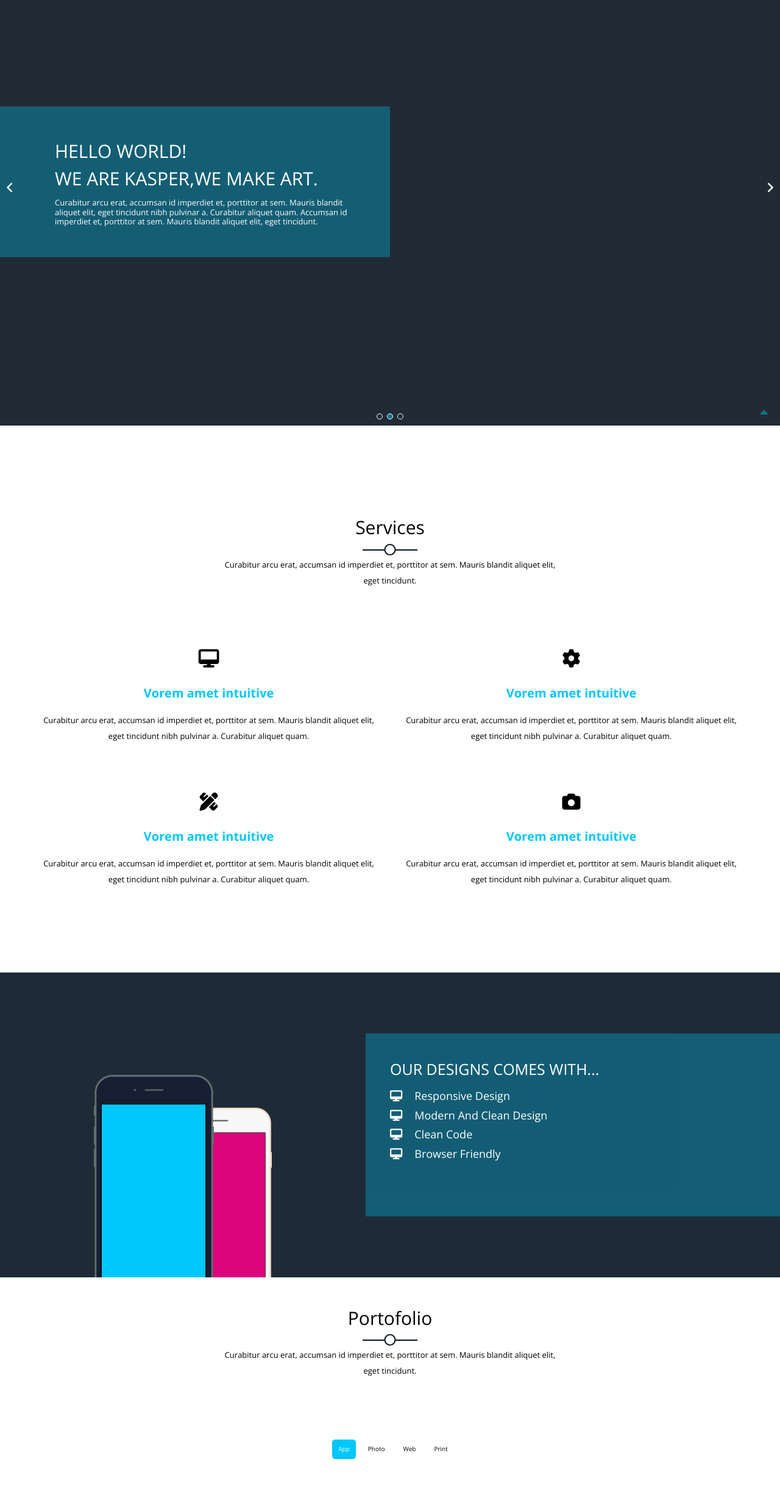
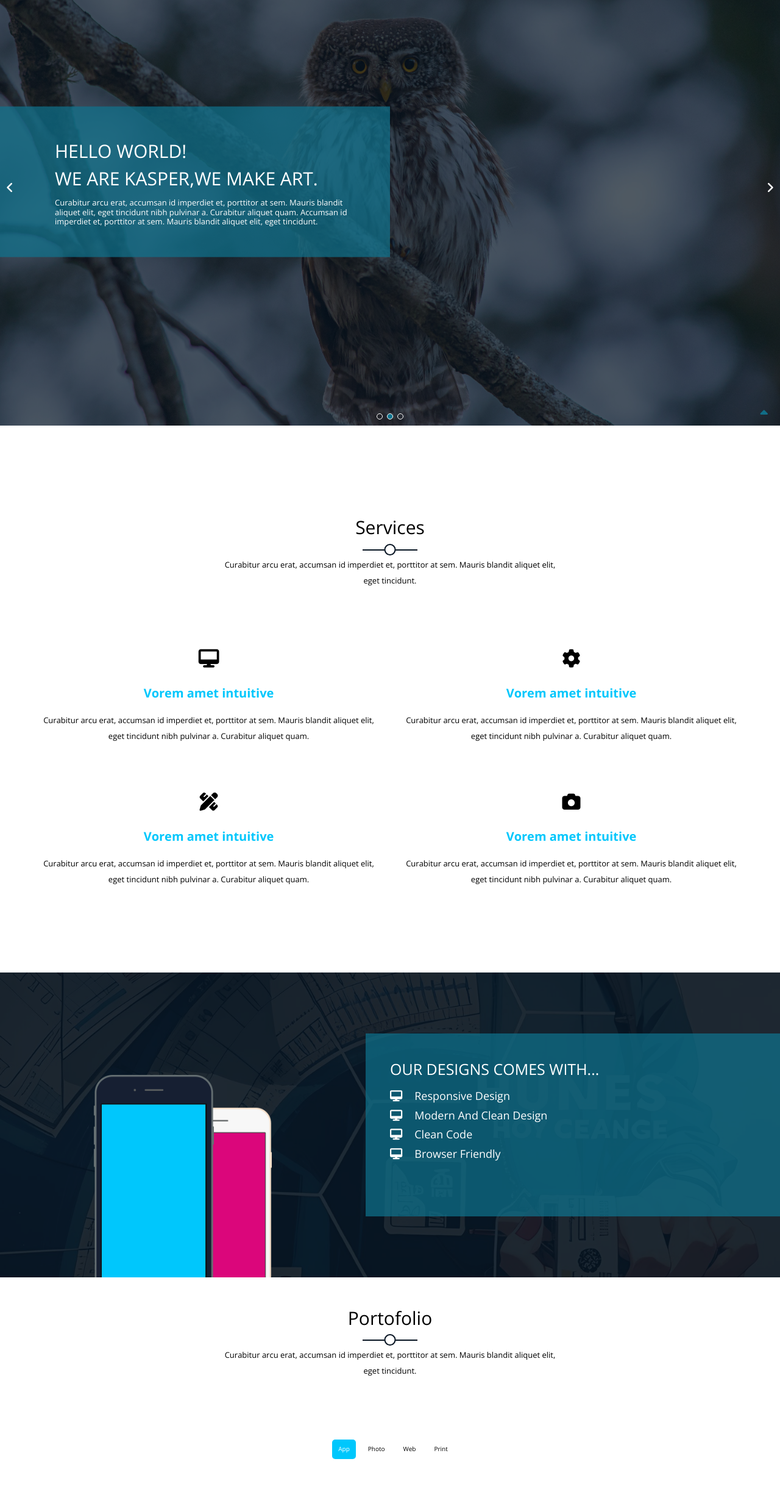
Before and after one commit to SalmaGhanim/Kasper-Template, a plain HTML site: page index.html in a window 1280 px wide. Shown: the part 102-2572 px from the top of the page at 61% size. Drawn offline with nearby package versions, Linux system fonts and the light colour scheme; the site is published under a folder, as on GitHub Pages, so addresses that start at the root find nothing; a web font is replaced by a local one.

Commit message:
Update kasper.css

```diff
--- a/css/kasper.css
+++ b/css/kasper.css
@@ -209,7 +209,7 @@ header nav .toggle-menue:hover + ul li a{
 /*Srart of Landing*/
 .landing{
     background-color: #626364;
-    background-image: url(/images/background.jpg);
+    background-image: url(../images/background.jpg);
     background-size: cover;
     height: 100vh;
     width: 100%;
@@ -380,7 +380,7 @@ header nav .toggle-menue:hover + ul li a{
     width: 100%;
     padding-top: var(--sec-padding);
     padding-bottom: var(--sec-padding);
-    background-image: url(/images/fotor-ai-20240120171431.jpg);
+    background-image: url(../images/fotor-ai-20240120171431.jpg);
     background-size: cover;
     display: flex;
     align-items: center;
@@ -902,7 +902,7 @@ header nav .toggle-menue:hover + ul li a{
 .quote{
     padding-top: var(--sec-padding);
     padding-bottom: var(--sec-padding);
-    background-image: url(/images/Q-BG.jpg);
+    background-image: url(../images/Q-BG.jpg);
     background-size: cover;
     position: relative;
     color: white;
```
